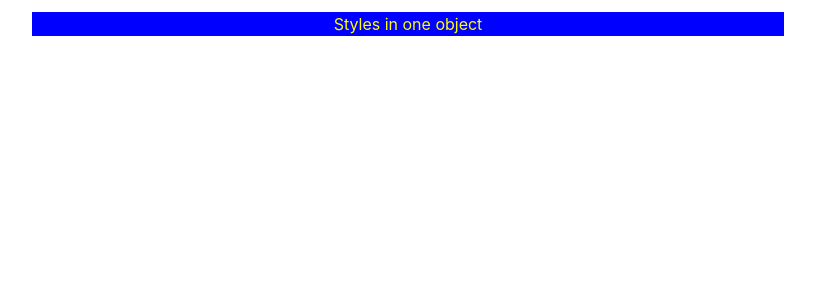
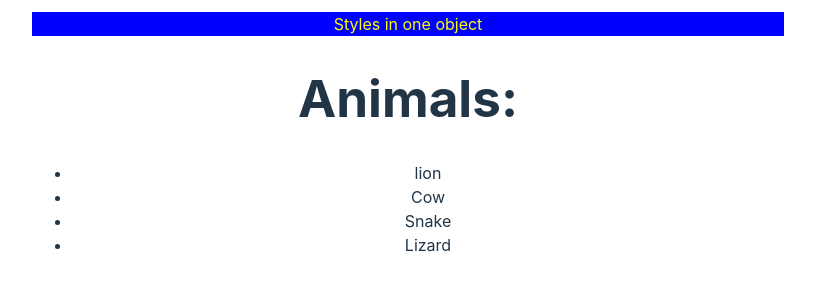
Before and after one commit to Figby222/my-first-react-app, a React (Vite) app: page / in a window 1280 px wide. Shown: the part 1485-1774 px from the top of the page, without its empty margins (232-1047 px from the left). Before the commit the page ends 1569 px from the top, so only its background shows below. Built offline with nearby package versions, Linux system fonts and the light colour scheme.

Commit message:
Add and display RenderedExpressions

```diff
--- /dev/null
+++ b/src/components/RenderedExpressions.jsx
@@ -0,0 +1,16 @@
+function RenderedExpressions() {
+    const animals = ["lion", "Cow", "Snake", "Lizard"]
+    return (
+        <div>
+            <h1>Animals: </h1>
+            <ul>
+                {animals.map((animal) => {
+                    return <li key={animal}>{animal}</li>;
+                })}
+                {/* JSX can automatically render arrays  */}
+            </ul>
+        </div>
+    );
+}
+
+export default RenderedExpressions;
--- a/src/main.jsx
+++ b/src/main.jsx
@@ -10,6 +10,7 @@ import SelfClosingTags from './components/SelfClosingTags.jsx';
 import HTMLDefinitionChanges from './components/HTMLDefinitionChanges.jsx';
 import FixHTML from './components/FixHTML.jsx';
 import JavaScriptIntegration from './components/JavaScriptIntegration.jsx';
+import RenderedExpressions from './components/RenderedExpressions.jsx';
 
 ReactDOM.createRoot(document.getElementById('root')).render(
   <React.StrictMode>
@@ -21,5 +22,6 @@ ReactDOM.createRoot(document.getElementById('root')).render(
     <HTMLDefinitionChanges />
     <FixHTML/>
     <JavaScriptIntegration />
+    <RenderedExpressions />
   </React.StrictMode>,
 )
```
